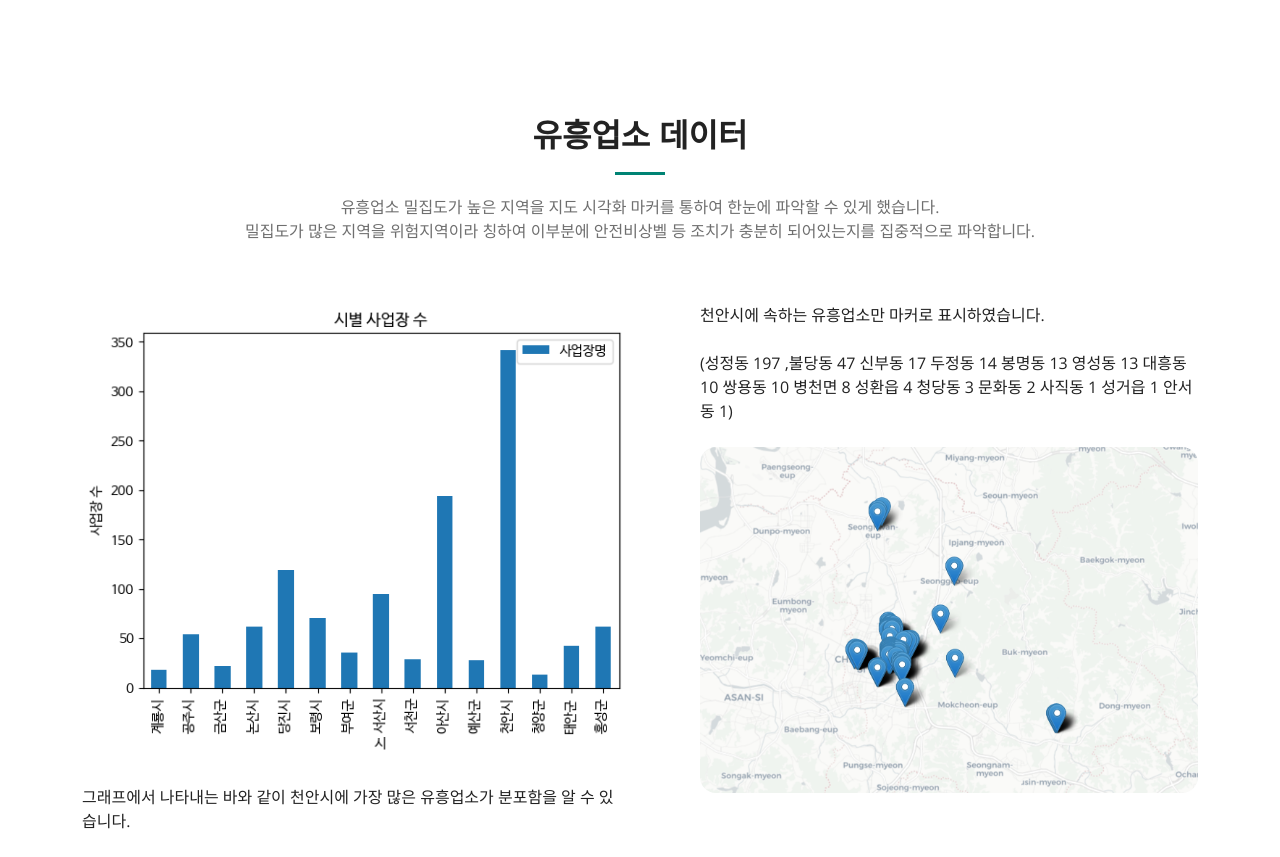
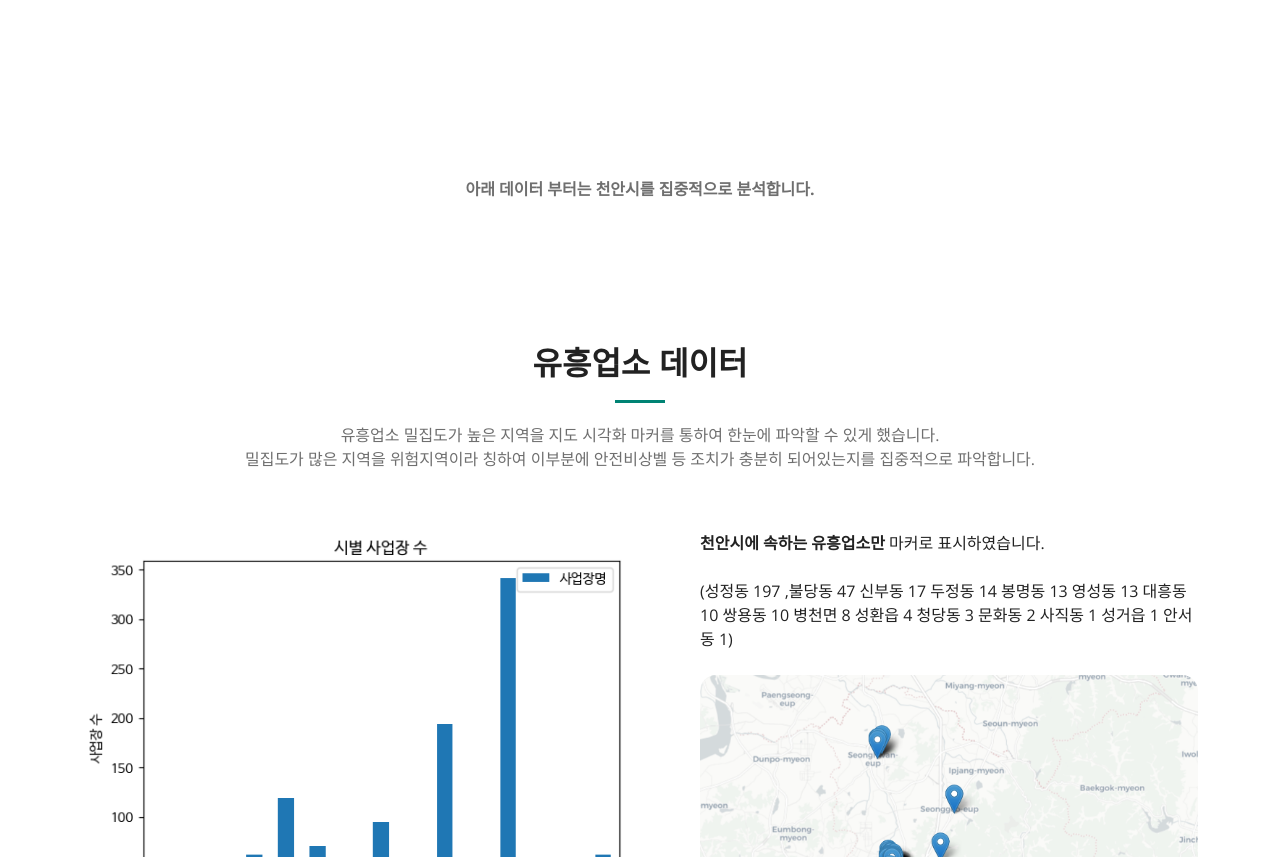
Before and after one commit to leeyerin25/chungnam_light, a plain HTML site: page index.html in a window 1280 px wide. Shown: the part 1725-2582 px from the top of the page. Drawn offline with nearby package versions, Linux system fonts and the light colour scheme.

Commit message:
글수정

```diff
--- a/index.html
+++ b/index.html
@@ -1,5 +1,5 @@
 <!DOCTYPE html>
-<html lang="en">
+<html lang="en" xmlns="http://www.w3.org/1999/html">
 
 <head>
   <meta charset="utf-8">
@@ -127,6 +127,10 @@
       </div>
     </section><!-- End About Us Section -->
 
+    <div class="section-header">
+    <p><strong> <br><br><br><br> <br> 아래 데이터 부터는 천안시를 집중적으로 분석합니다.<br><br> </strong></p>
+    </div>
+
 
     <!-- ======= 범죄 Section ======= -->
    <section id="play" class="about">
@@ -148,7 +152,7 @@
             <div class="content ps-0 ps-lg-5">
 
               <p>
-               천안시에 속하는 유흥업소만 마커로 표시하였습니다.<br><br>
+               <Strong>천안시에 속하는 유흥업소만 </strong> 마커로 표시하였습니다.<br><br>
                 (성정동    197 ,불당동     47
 신부동     17
 두정동     14
```
